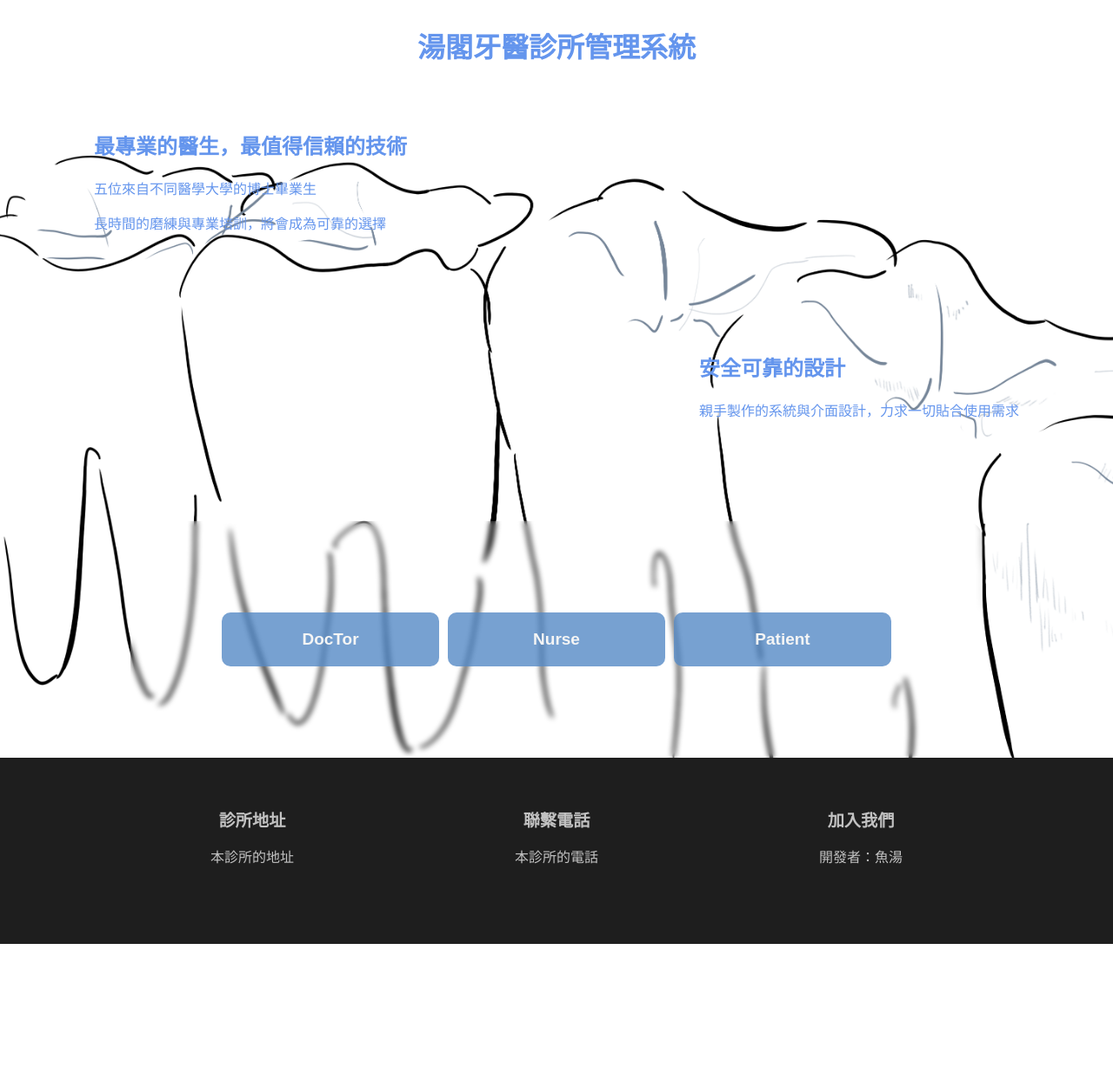
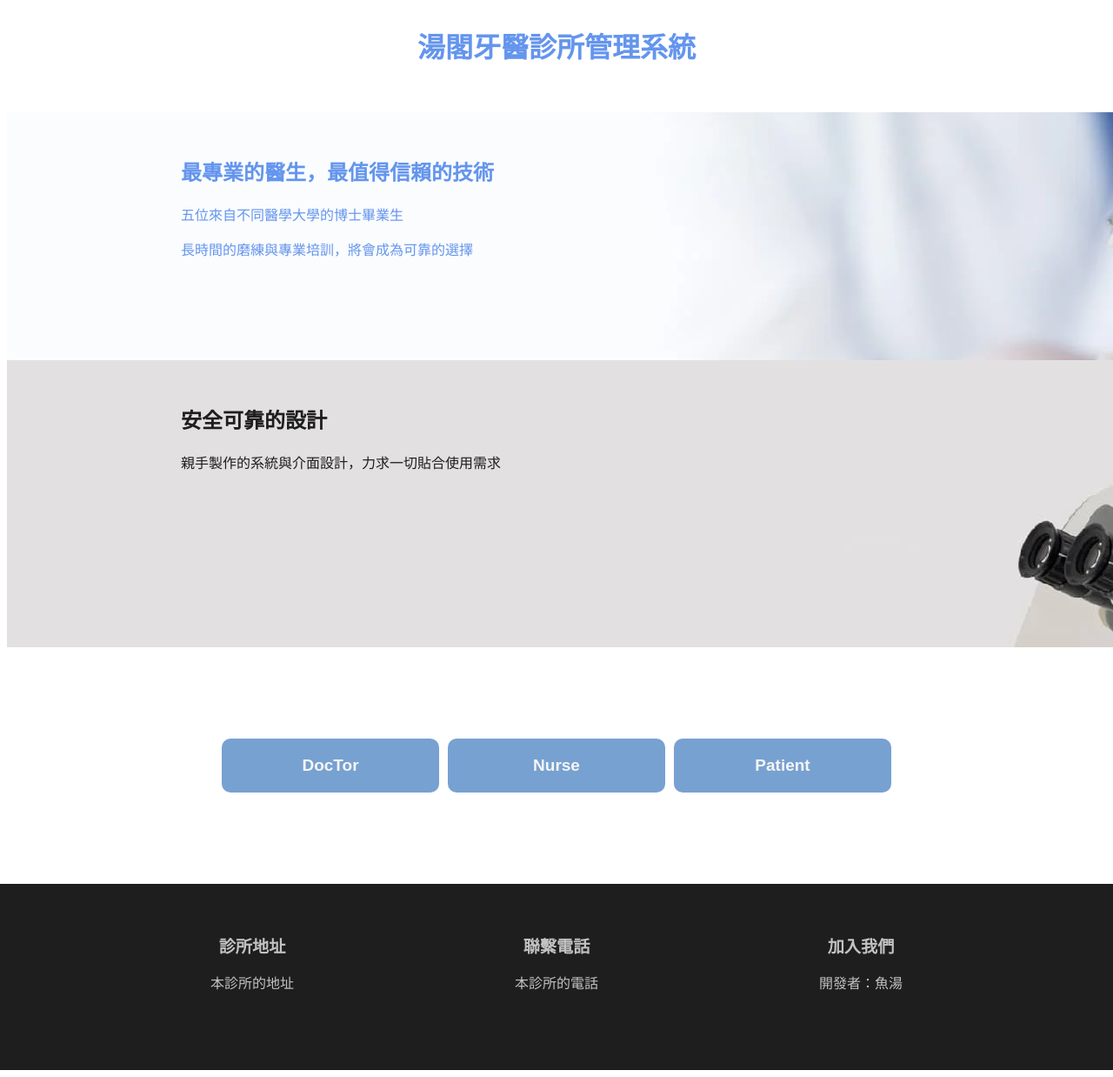
Before and after one commit to Candy1Corn/-, a Flask app: page / in a window 1280 px wide; the page is wider, and only the part inside the window is pictured. Shown: that part at 87% size. Before the commit the page ends 1085 px from the top of that part, so only its background shows below. Run offline with Flask 3, Linux system fonts and the light colour scheme.

Commit message:
modified:   "src/__pycache__/\347\211\231\351\206\253\350\250\272\346\211\200\347\256\241\347\220\206\347\263\273\347\265\261.cpython-313.pyc" 	modified:   src/server.py 	new file:   src/static/Clinic.jpg 	new file:   src/static/Consultation.png 	new file:   src/static/Machine.png 	new file:   src/static/denture.png 	modified:   src/static/indexStyle.css 	modified:   src/templates/patientsPay.html 	modified:   "src/\345\260\217\345\236\213\350\263\207\346\226\231.json" 	modified:   "src/\347\211\231\351\206\253\350\250\272\346\211\200\347\256\241\347\220\206.py" 	modified:   "src/\347\211\231\351\206\253\350\250\272\346\211\200\347\256\241\347\220\206\347\263\273\347\265\261.py"

```diff
--- a/src/server.py
+++ b/src/server.py
@@ -143,16 +143,16 @@ def checkPrice():       # 可用
             json.dump(data, file, ensure_ascii=False, indent=4)
 
         messages.append("批價與診斷紀錄已更新成功")
-        return render_template("checkPrice.html", 一句話="；".join(messages))
+        return render_template("checkPrice.html", oneSentence="；".join(messages))
 
     return render_template("checkPrice.html")
 
 @app.route('/patientsPay', methods=['GET'])
 def patientsPay():      # 可用
     patientID = request.args.get('patientID')
-    結果 = 患者繳費(patientID)
+    feedBack = 患者繳費(patientID)
     return render_template( "patientsPay.html",
-                           一句話 = 結果)
+                           oneSentence = feedBack)
 
 @app.route('/checkMedicationsInfo')
 def checkMedicationsInfo():
--- a/src/static/indexStyle.css
+++ b/src/static/indexStyle.css
@@ -1,7 +1,7 @@
 
 body {
 
-    background-image: url(../static/teeth.png);
+    /* background-image: url(../static/teeth.png); */
     background-size:cover ;
     /* background-color: #333; */
     color:cornflowerblue;
@@ -51,6 +51,8 @@ input:focus {
 }
 
 .description1 {
+    width: 100%;
+    background-image: url(../static/denture.png);
     /* position: relative;
     left: 10px;
     width: 100%;
@@ -61,12 +63,16 @@ input:focus {
     transition: height 2s ease;
     box-shadow: 0 0 10px #999;
     padding: 0 10px; */
-    padding-left: 100px;
+    padding-top: 30px;
+    padding-left: 200px;
     padding-bottom: 100px;
     align-self: flex-start;
 }
 
 .description2 {
+    width: 100%;
+    height: 200px;
+    background-image: url(../static/Machine.png);
     /* position: relative;
     width: 100%;
     height: 0px;
@@ -76,9 +82,11 @@ input:focus {
     transition: height 2s ease;
     box-shadow: 0 0 10px #999;
     padding: 0 10px; */
-    padding-right: 100px;
+    color: #1e1e1e;
+    padding-top: 30px;
+    padding-left: 200px;
     padding-bottom: 100px;
-    align-self: flex-end;
+    align-self: flex-start;
 }
 
 #description3 {
@@ -87,6 +95,7 @@ input:focus {
     color: rgb(194, 194, 194);
     width: 100%;
     padding: 2rem 1rem;
+    /* padding: 100px; */
 }
 
 .footer-container {
--- a/src/templates/patientsPay.html
+++ b/src/templates/patientsPay.html
@@ -24,10 +24,7 @@
 
     </div>
     <div class = "result">
-      <p> {{ 一句話 }} &deg; </p>
-      <!-- {% if 一句話 %}
-      <p>{{ 一句話 }}</p>
-      {% endif %} -->
+      <p> {{ oneSentence }} &deg; </p>
     </div>
   </body>
 </html>
--- a/src/小型資料.json
+++ b/src/小型資料.json
@@ -128,7 +128,7 @@
                 "cost": 15,
                 "date": "2025-07-02 23:21:44",
                 "type": "補牙",
-                "paied": "2025-07-04 08:47:32"
+                "paied": "2025-07-04 12:03:14"
             },
             "P2": {
                 "cost": 125,
--- a/src/牙醫診所管理.py
+++ b/src/牙醫診所管理.py
@@ -44,7 +44,6 @@ def 患者預約醫生與掛號():     # 護士會依照病人要求(會判斷
 
     with open(os.path.join(os.getcwd(), 'src/小型資料.json'), 'w', encoding='utf-8') as file:
         json.dump(data, file, ensure_ascii=False, indent=4)
-
 
 def 查看預約明細():     # 醫生看自己的預約明細
     with open( os.path.join(os.getcwd(), 'src/小型資料.json'), 'r', encoding='utf-8') as file:
--- a/src/牙醫診所管理系統.py
+++ b/src/牙醫診所管理系統.py
@@ -114,13 +114,13 @@ def 患者繳費(patientID):     # 患者視角。如果繳費完成，繳費的
     elif ( patientID not in data["expenses"][0] ) :
         return ("醫生還沒幫你批價，請等待獲通知醫務人員")
     elif data["expenses"][0][patientID]["paied"] != "未繳費":
-        # 一句話 = ("病人 " + data["patients"][1][patientID] + "已經繳費，可以回家啦~~祝您身體早日恢復元氣!")
-        一句話 = "已經繳費，可以回家啦~~祝您身體早日恢復元氣!"
+        # oneSentence = ("病人 " + data["patients"][1][patientID] + "已經繳費，可以回家啦~~祝您身體早日恢復元氣!")
+        oneSentence = "已經繳費，可以回家啦~~祝您身體早日恢復元氣!"
     data["patients"][1][patientID]["paied"] = "已繳費"
     data["expenses"][0][patientID]["paied"] = time.strftime("%Y-%m-%d %H:%M:%S")
     with open(os.path.join(os.getcwd(), 'src/小型資料.json'), 'w', encoding='utf-8') as f:
         json.dump(data, f, ensure_ascii=False, indent=4)
-    return 一句話
+    return oneSentence
 
 def 檢查藥品庫存():     # 檢查藥品庫存，如果低於10，就會警告低於10
     with open(os.path.join(os.getcwd(), 'src/小型資料.json'), 'r', encoding='utf-8') as file:
```
Also changed, not shown: src/static/Clinic.jpg (added), src/static/Consultation.png (added), src/static/Machine.png (added), src/static/denture.png (added).
